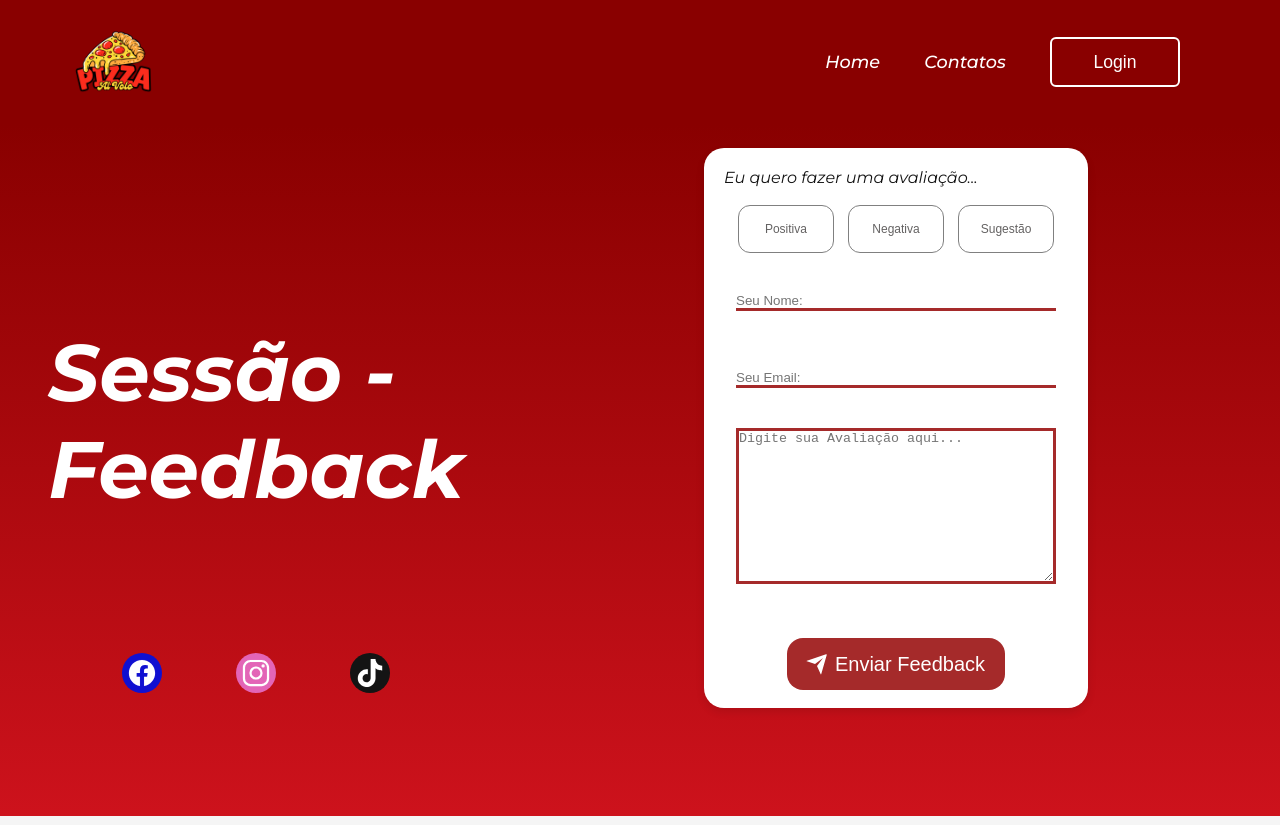
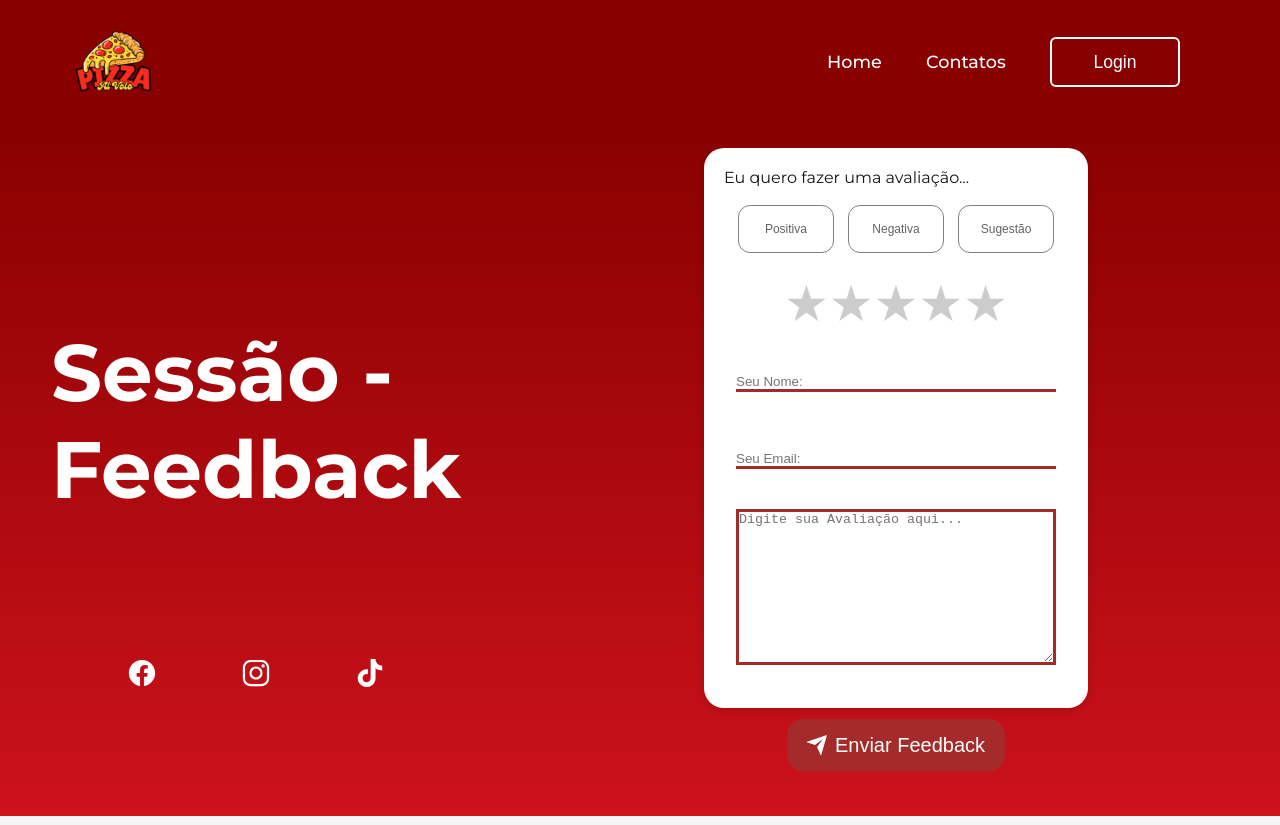
Before and after one commit to garciamanda/pizzaria, a plain HTML site: page contatos.html in a window 1280 px wide. Drawn offline with nearby package versions, Linux system fonts and the light colour scheme.

Commit message:
Estrelinhas
Adicionei o código das estrelas avaliativas

```diff
--- a/contatos.html
+++ b/contatos.html
@@ -7,6 +7,7 @@
   <link rel="stylesheet" type="text/css" href="./css/contatos2.css">
   <link rel="stylesheet" href="https://cdnjs.cloudflare.com/ajax/libs/font-awesome/6.2.0/css/all.min.css">
   <title>Contatos</title>
+
 </head>
 
 <body>
@@ -18,11 +19,12 @@
     <input type="checkbox" id="check">
     <label for="check" class="menu">
       <i class='bx bx-menu' id="menu-icon"></i>
-      <i class='bx bx-x' id="close-icon"></>i>
+      <i class='bx bx-x' id="close-icon"></i>
     </label>
 
     <nav class="navbar">
-      <a href="#home" style="--i:0">Home</a>
+      <a href="index.html" target="
+      " style="--i:0">Home</a>
       <a href="#footer" style="--i:4">Contatos</a>
       <button id="btnLogin-popup" class="btnLogin-popup">Login</button>
     </nav>
@@ -45,6 +47,17 @@
           <button class="btn_feedback" id="pos">Positiva</button>
           <button class="btn_feedback" id="neg">Negativa</button>
           <button class="btn_feedback" id="sug">Sugestão</button>
+
+          <div class="rating">
+            <span class="star" data-value="1">&#9733;</span>
+            <span class="star" data-value="2">&#9733;</span>
+            <span class="star" data-value="3">&#9733;</span>
+            <span class="star" data-value="4">&#9733;</span>
+            <span class="star" data-value="5">&#9733;</span>
+          </div>
+
+
+          <script src="script.js"></script>
         </div>
         <form action="" method="post">
 
@@ -91,6 +104,9 @@
     </div>
   </footer> -->
 
+
+
+
   <script src="js/script.js"></script>
   <script type="module" src="https://unpkg.com/ionicons@5.5.2/dist/ionicons/ionicons.esm.js"></script>
   <script nomodule src="https://unpkg.com/ionicons@5.5.2/dist/ionicons/ionicons.js"></script>
--- a/css/contatos2.css
+++ b/css/contatos2.css
@@ -147,9 +147,9 @@ h1 {
 }
 
 .btn_active {
-  background-color: #820000; /* Cor permanente para o botão clicado */
+  background-color: #a72020;
   color: white;
-  transform: translateY(0); /* Manter o botão fixo */
+  transform: translateY(0);
   box-shadow: 0 4px 8px rgba(0, 0, 0, 0.2);
 }
 
@@ -159,6 +159,7 @@ form {
   flex-flow: column wrap;
   justify-content: center;
   align-items: center;
+
 }
 
 #nome,
@@ -222,17 +223,14 @@ footer {
 }
 
 #insta {
-  background: #e365b7;
   color: white;
 }
 
 #face {
-  background-color: rgb(16, 16, 209);
   color: white;
 }
 
 #ttk {
-  background-color: var(--black);
   color: white;
 }
 
@@ -244,9 +242,7 @@ footer {
 
 .icons:hover {
   transform: translateY(-4px);
-  /* Eleva o card ao passar o mouse */
   box-shadow: 0 6px 12px rgba(0, 0, 0, 0.2);
-  /* Sombra mais forte no hover */
 }
 
 header {
@@ -474,3 +470,29 @@ header #logo img {
     transform: translateY(-0.1em);
   }
 }
+
+.rating {
+  display: flex;
+  cursor: pointer;
+  margin-top: 20px;
+
+}
+
+.star {
+  font-size: 50px;
+  color: #ccc;
+  transition: color 0.2s ease;
+}
+
+.star:hover {
+  color: gold;
+}
+
+.star.selected {
+  color: gold;
+}
+
+#rating-result {
+  margin-top: 20px;
+  font-size: 18px;
+}
```
Also changed, not shown: index.html (+1 -1 lines).
